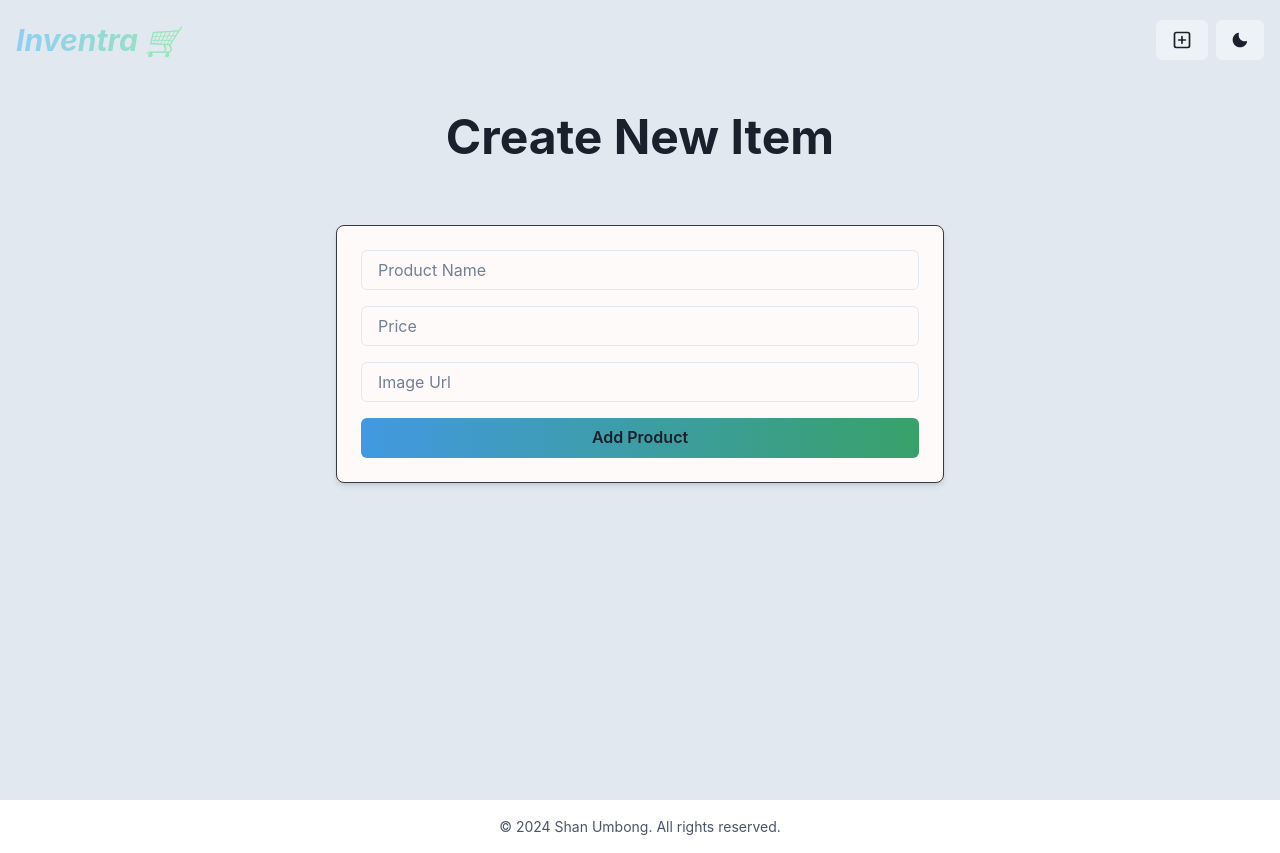
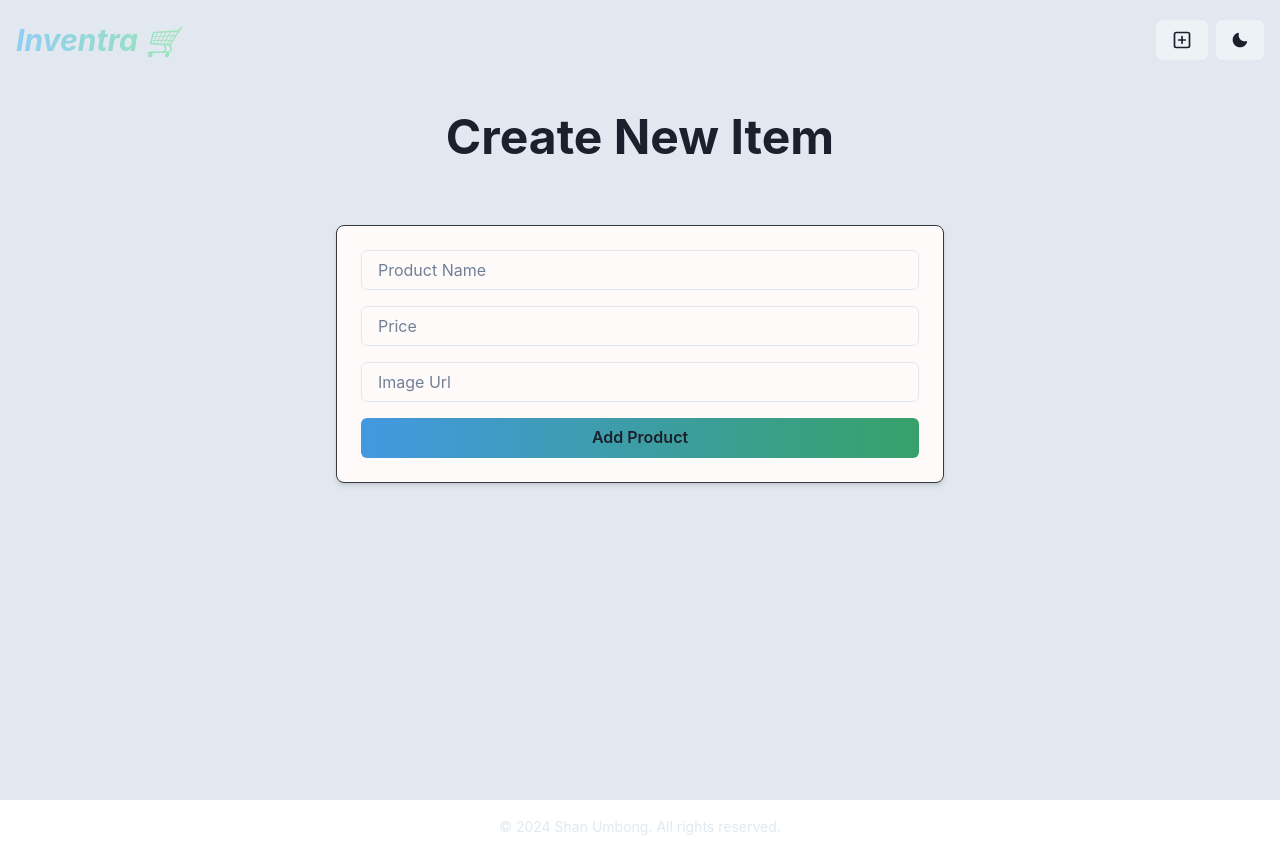
Before and after one commit to KAI-77/mern-stack-app, a React (Vite) app in the folder frontend/: page /create in a window 1280 px wide. Built offline with nearby package versions, Linux system fonts and the light colour scheme.

Commit message:
changed footer color issue

```diff
--- a/frontend/src/component/footer.jsx
+++ b/frontend/src/component/footer.jsx
@@ -1,8 +1,10 @@
-import { Text } from "@chakra-ui/react";
+import { Text, useColorModeValue } from "@chakra-ui/react";
 
 export default function Footer() {
+  const textColor = useColorModeValue("gray.200", "#0A0D14");
+
   return (
-    <Text textAlign="center" fontSize="sm" color="gray.600" py={4}>
+    <Text textAlign="center" fontSize="sm" color={textColor} py={4}>
       {" "}
       © 2024 Shan Umbong. All rights reserved.
     </Text>
```
